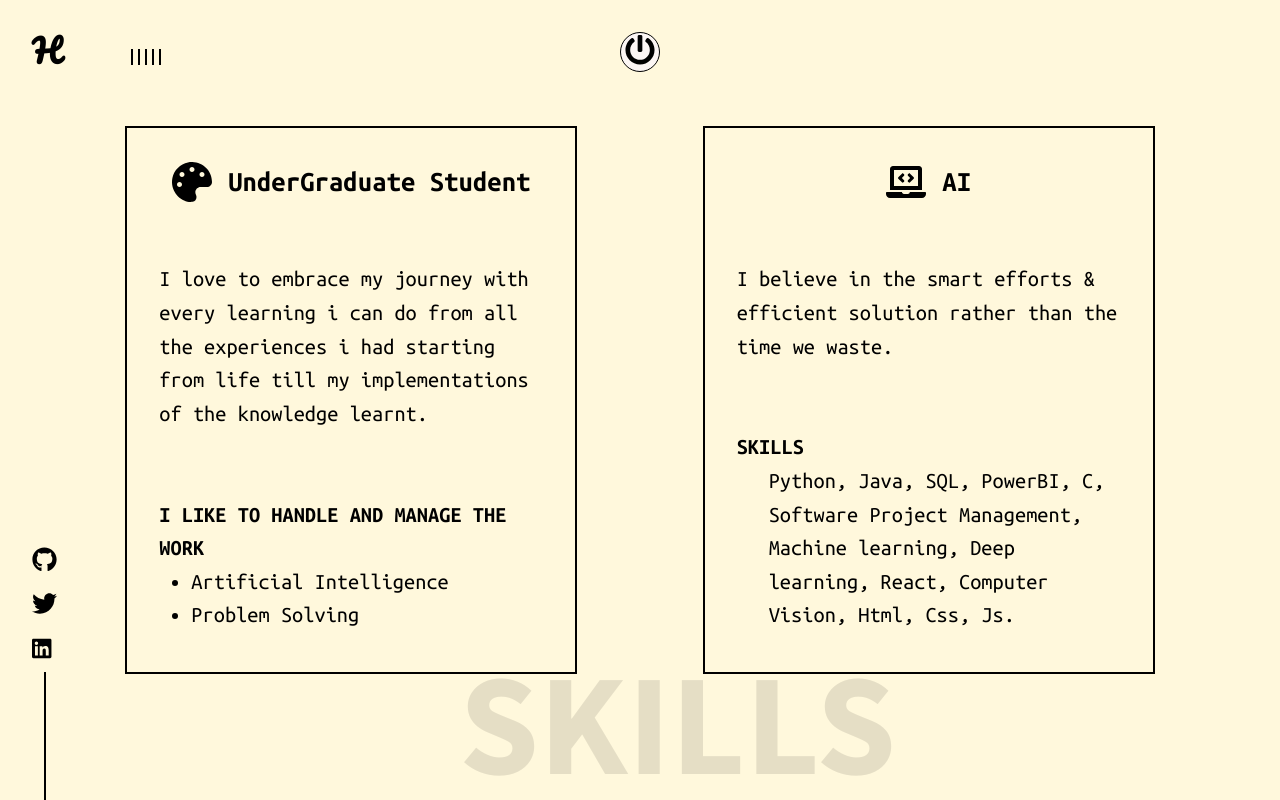
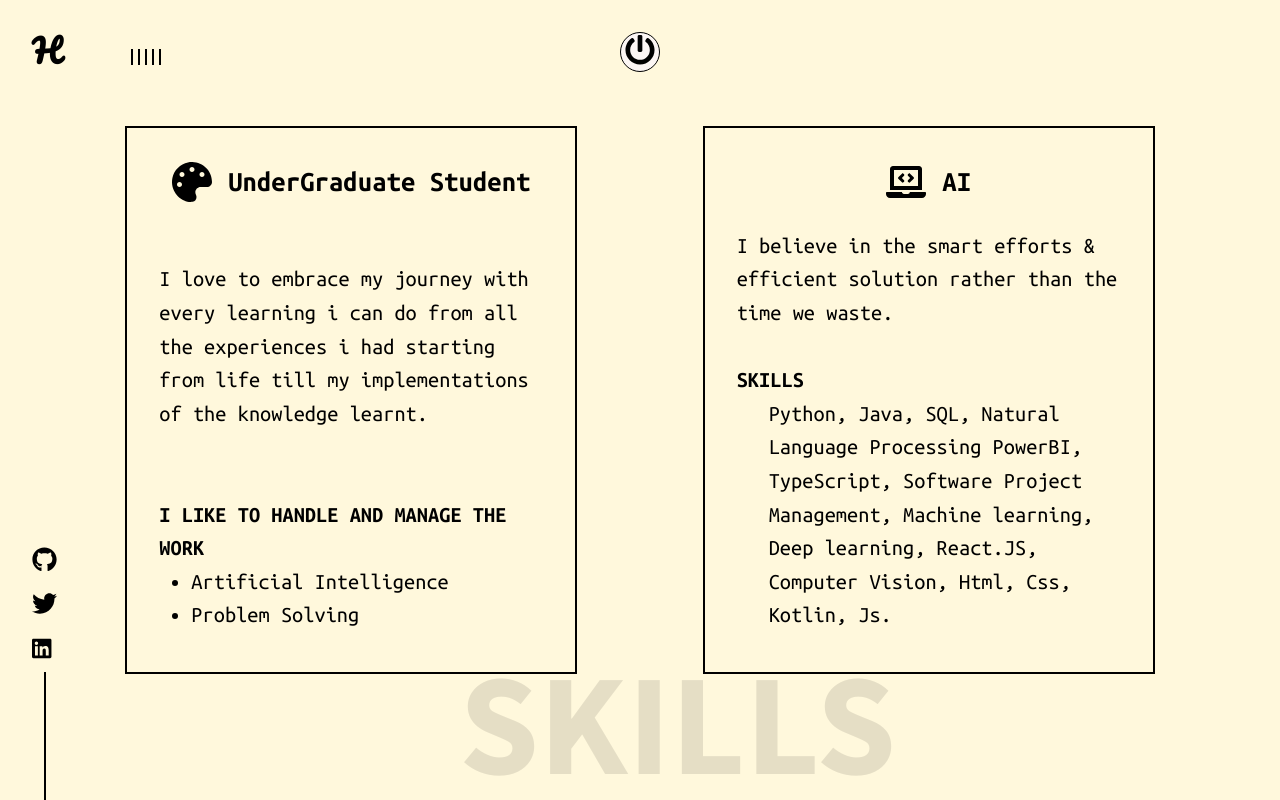
Before and after one commit to Hotragn/Hotragn_portfolio.com, a React (Create React App) app: page /skills in a window 1280 px wide. Built offline with nearby package versions, Linux system fonts and the light colour scheme.

Commit message:
Update MySkillsPage.js

```diff
--- a/src/components/MySkillsPage.js
+++ b/src/components/MySkillsPage.js
@@ -122,7 +122,7 @@ I believe in the smart efforts & efficient solution rather than the time we wast
 <Description>
 <strong>Skills</strong>
 <p>
-Python, Java, SQL, PowerBI, C, Software Project Management, Machine learning, Deep learning, React, Computer Vision, Html, Css, Js.
+Python, Java, SQL, Natural Language Processing PowerBI, TypeScript, Software Project Management, Machine learning, Deep learning, React.JS, Computer Vision, Html, Css, Kotlin, Js.
 </p>
 </Description>
 
```
